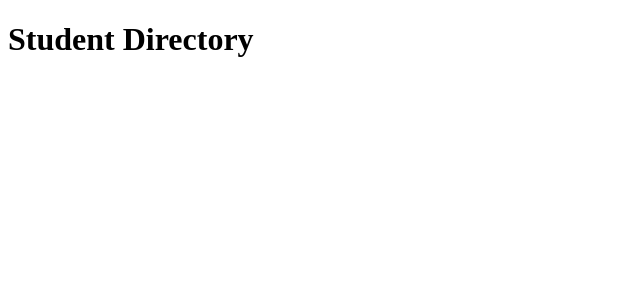
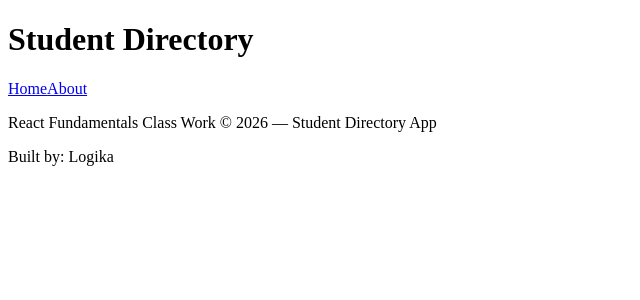
Before and after one commit to s-logika/student-directory, a React (Vite) app: page / in a window 1280 px wide. Shown: the top 300 px of the page, without its empty margins (0-640 px from the left). Built offline with nearby package versions, Linux system fonts and the light colour scheme.

Commit message:
Task 2: Create Header, StudentCard, StudentList, and Footer components

```diff
--- a/src/App.jsx
+++ b/src/App.jsx
@@ -1,10 +1,17 @@
 import "./App.css";
+import Header from "./components/Header";
+import StudentList from "./components/StudentList";
+import Footer from "./components/Footer";
+
+const students = [];
 
 function App() {
     return (
-        <>
-            <h1>Student Directory</h1>
-        </>
+        <div>
+            <Header />
+            <StudentList students={students} />
+            <Footer />
+        </div>
     );
 }
 
--- /dev/null
+++ b/src/components/Footer.jsx
@@ -0,0 +1,10 @@
+function Footer() {
+    return (
+        <footer>
+            <p>React Fundamentals Class Work © 2026 — Student Directory App</p>
+            <p>Built by: Logika</p>
+        </footer>
+    );
+}
+
+export default Footer;
--- /dev/null
+++ b/src/components/Header.jsx
@@ -0,0 +1,13 @@
+function Header() {
+  return (
+    <header>
+      <h1>Student Directory</h1>
+      <nav>
+        <a href="/">Home</a>
+        <a href="/about">About</a>
+      </nav>
+    </header>
+  );
+}
+
+export default Header;
--- /dev/null
+++ b/src/components/StudentCard.jsx
@@ -0,0 +1,12 @@
+function StudentCard({ student }) {
+    return (
+        <div>
+            <p>{student.name}</p>
+            <p>Age: {student.age}</p>
+            <p>Course: {student.course}</p>
+            <p>Student ID: #{student.id}</p>
+        </div>
+    );
+}
+
+export default StudentCard;
--- /dev/null
+++ b/src/components/StudentList.jsx
@@ -0,0 +1,13 @@
+import StudentCard from "./StudentCard";
+
+function StudentList({ students }) {
+    return (
+        <div>
+            {students.map((student) => (
+                <StudentCard key={student.id} student={student} />
+            ))}
+        </div>
+    );
+}
+
+export default StudentList;
```
